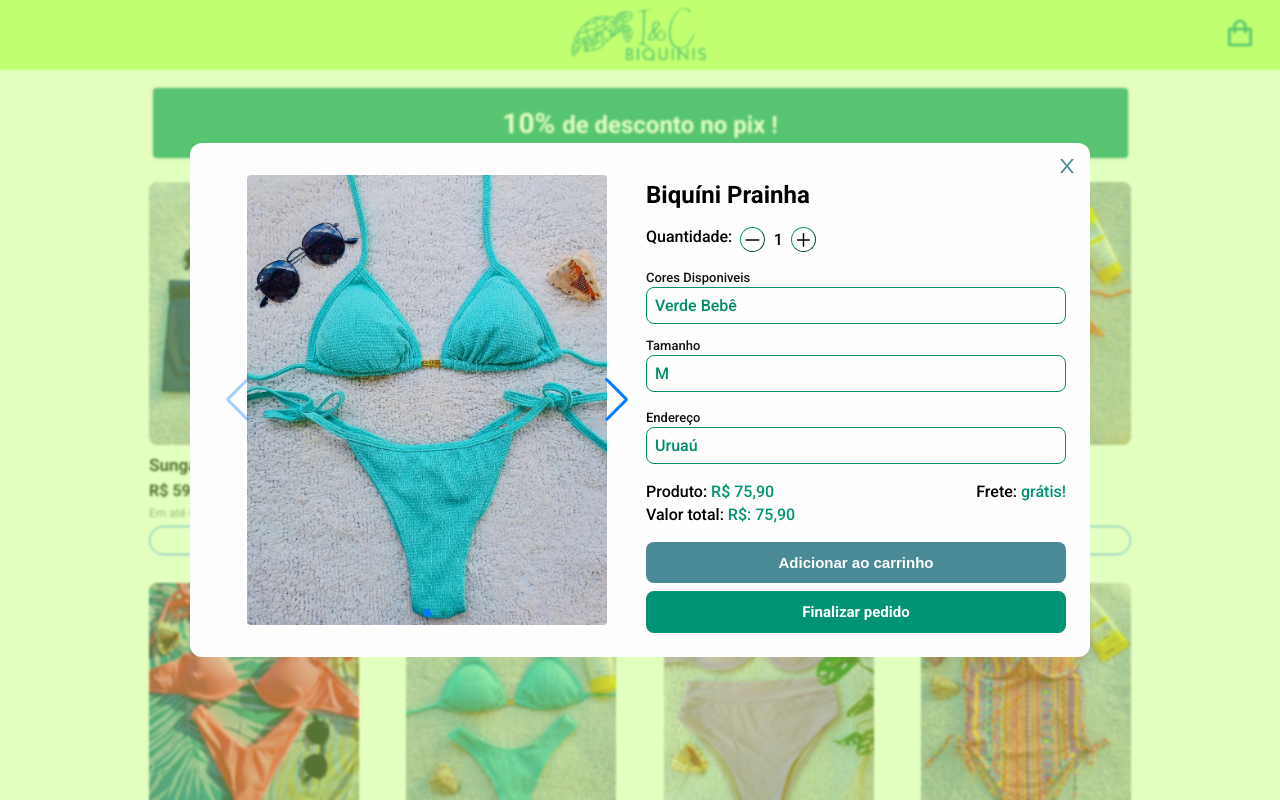
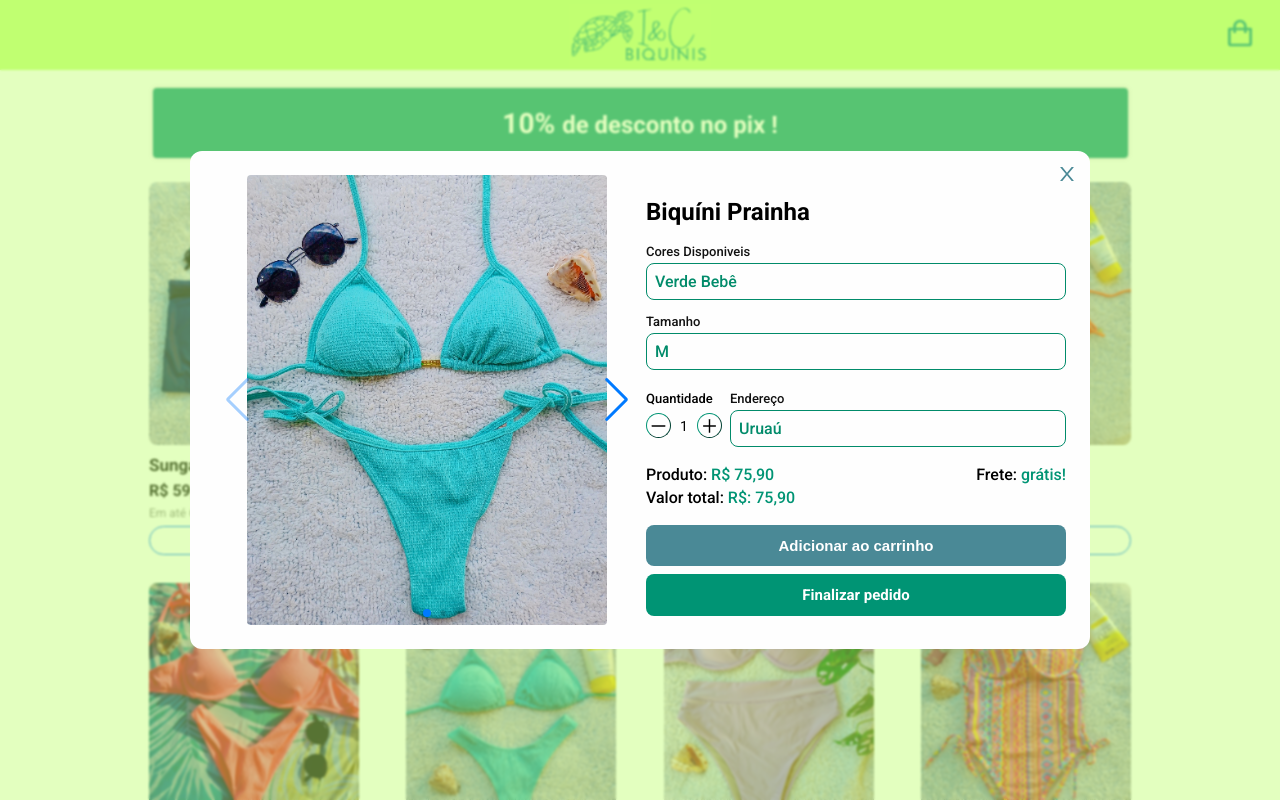
Before and after one commit to FranciscoNeto2909/iec_biquinis, a React (Vite) app: page / in a window 1280 px wide. Both pictures are taken after a click on the element 511 px from the left and 370 px from the top of the page. Shown: the top 800 px of the page. Built offline with nearby package versions, Linux system fonts and the light colour scheme.

Commit message:
modal layout improved

```diff
--- a/src/components/Select/select.css
+++ b/src/components/Select/select.css
@@ -6,7 +6,7 @@
     display: block;
     font-size: 13px;
     font-weight: 500;
-    margin-bottom: 2px;
+    margin-bottom: 4px;
     color: #000e;
 }
 
--- a/src/components/modal/Modal.jsx
+++ b/src/components/modal/Modal.jsx
@@ -122,18 +122,6 @@ export default function Modal({ item, handleCloseModal, handleSetMsg }) {
                 </div>
                 <div className="modal_info">
                     <h2 className="modal_info_name">{item.name}</h2>
-                    <div className="modal_info_quant">
-                        <span>Quantidade: </span>
-                        <div className="modal_info_quant_buttons">
-                            <button type="button" title="decrease_btn" className="modal_info_quant-btn1" onClick={handleDecreaseQuant}>
-                                <AiOutlineMinus size={20} />
-                            </button>
-                            <span className="modal_info_quant_num">{itemQuant}</span>
-                            <button type="button" title="increase_btn" className="modal_info_quant-btn2" onClick={handleIncreaseQuant}>
-                                <AiOutlinePlus size={20} />
-                            </button>
-                        </div>
-                    </div>
                     <div className="modal_info_selects">
                         <div className="modal_info_colors">
                             <Select ops={item.colors} text={"Cores Disponiveis"} onClick={handleSetColor} />
@@ -142,7 +130,19 @@ export default function Modal({ item, handleCloseModal, handleSetMsg }) {
                             <Select ops={color.sizes} text={"Tamanho"} onClick={handleSetSize} />
                         </div>
                     </div>
-                    <div className="modal_info_address_container">
+                    <div className="modal_info_quantAndAddress">
+                        <div className="modal_info_quant">
+                            <span className="modal_info_quant_title">Quantidade </span>
+                            <div className="modal_info_quant_buttons">
+                                <button type="button" title="decrease_btn" className="modal_info_quant-btn1" onClick={handleDecreaseQuant}>
+                                    <AiOutlineMinus size={20} />
+                                </button>
+                                <span className="modal_info_quant_num">{itemQuant}</span>
+                                <button type="button" title="increase_btn" className="modal_info_quant-btn2" onClick={handleIncreaseQuant}>
+                                    <AiOutlinePlus size={20} />
+                                </button>
+                            </div>
+                        </div>
                         <div className="modal_info_address">
                             <Select ops={addressAvailables} text={"Endereço"} onClick={handleSetAddress} />
                         </div>
--- a/src/components/modal/modal.css
+++ b/src/components/modal/modal.css
@@ -64,16 +64,30 @@
     text-transform: capitalize;
 }
 
-.modal_info_quant {
+.modal_info_selects {
     display: flex;
+    flex-direction: column;
+    gap: 14px;
 }
 
-.modal_info_quant span {
+.modal_info_quantAndAddress {
+    display: flex;
+    align-items: baseline;
+    justify-content: space-between;
+    gap: 8px;
+}
+
+.modal_info_quant {
+    align-items: center;
+}
+
+.modal_info_quant_title {
     font-weight: 500;
+    font-size: 13px;
 }
 
 .modal_info_quant_buttons {
-    margin-left: 8px;
+    padding: 6px 0;
     display: flex;
     justify-content: space-between;
     align-items: center;
@@ -102,12 +116,11 @@
 .modal_info_quant_num {
     width: 18px;
     text-align: center;
+    font-size: 14px;
 }
 
-.modal_info_selects {
-    display: flex;
-    flex-direction: column;
-    gap: 14px;
+.modal_info_address {
+    flex: 1;
 }
 
 .modal_info_values {
@@ -120,7 +133,8 @@
     font-weight: 500;
     font-size: 16px;
 }
-.modal_info_value_prod{
+
+.modal_info_value_prod {
     display: flex;
     justify-content: space-between;
 }
@@ -256,6 +270,10 @@
         gap: 8px;
     }
 
+    .modal_info_quantAndAddress {
+        margin-bottom: 4px;
+    }
+
     .modal_info_colors {
         flex: 3;
     }
```
